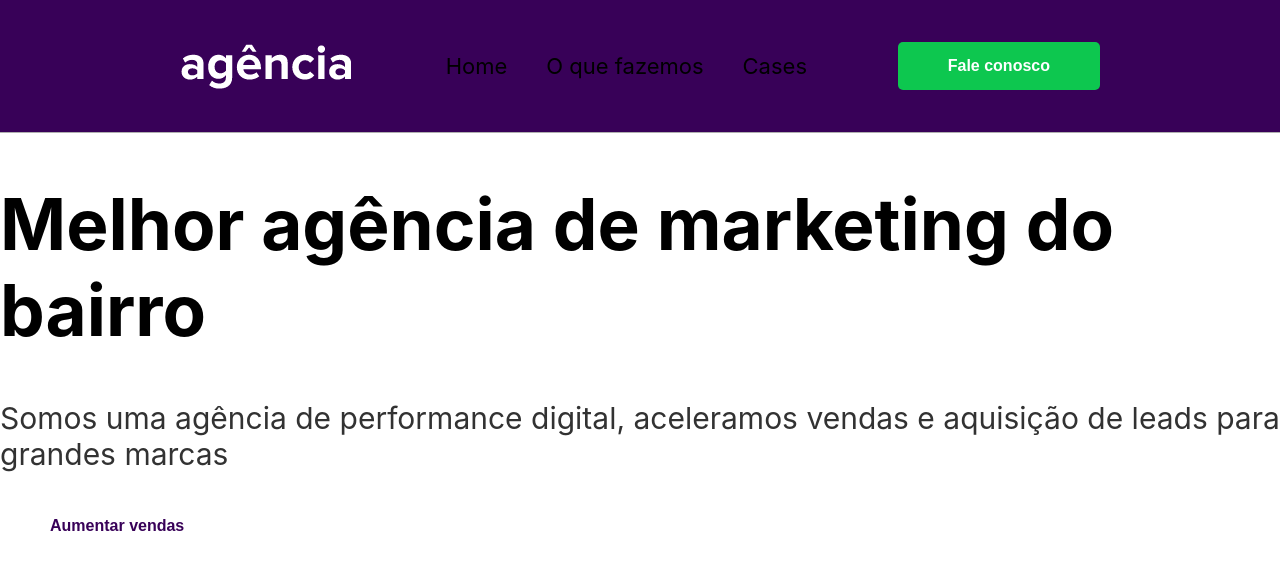
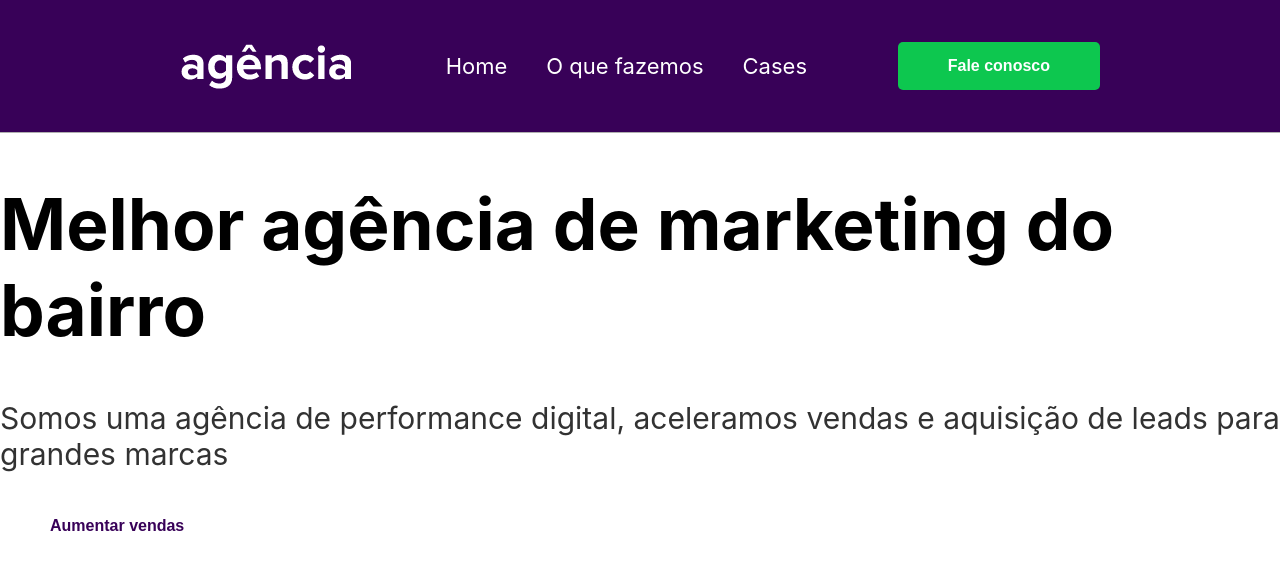
Before and after one commit to MiqueiasKelvyn/landingpage, a Next.js app: page / in a window 1280 px wide. Shown: the top 570 px of the page. Built offline with nearby package versions, Linux system fonts and the light colour scheme.

Commit message:
Ajustando cor font header

```diff
--- a/components/header/header.module.scss
+++ b/components/header/header.module.scss
@@ -1,6 +1,7 @@
 @import "/styles/mixins/colors.scss";
 
 .container {
+    color: $white-color;
     padding: 34px 180px;
     width: 100%;
     background-color: $purple-color;
```
